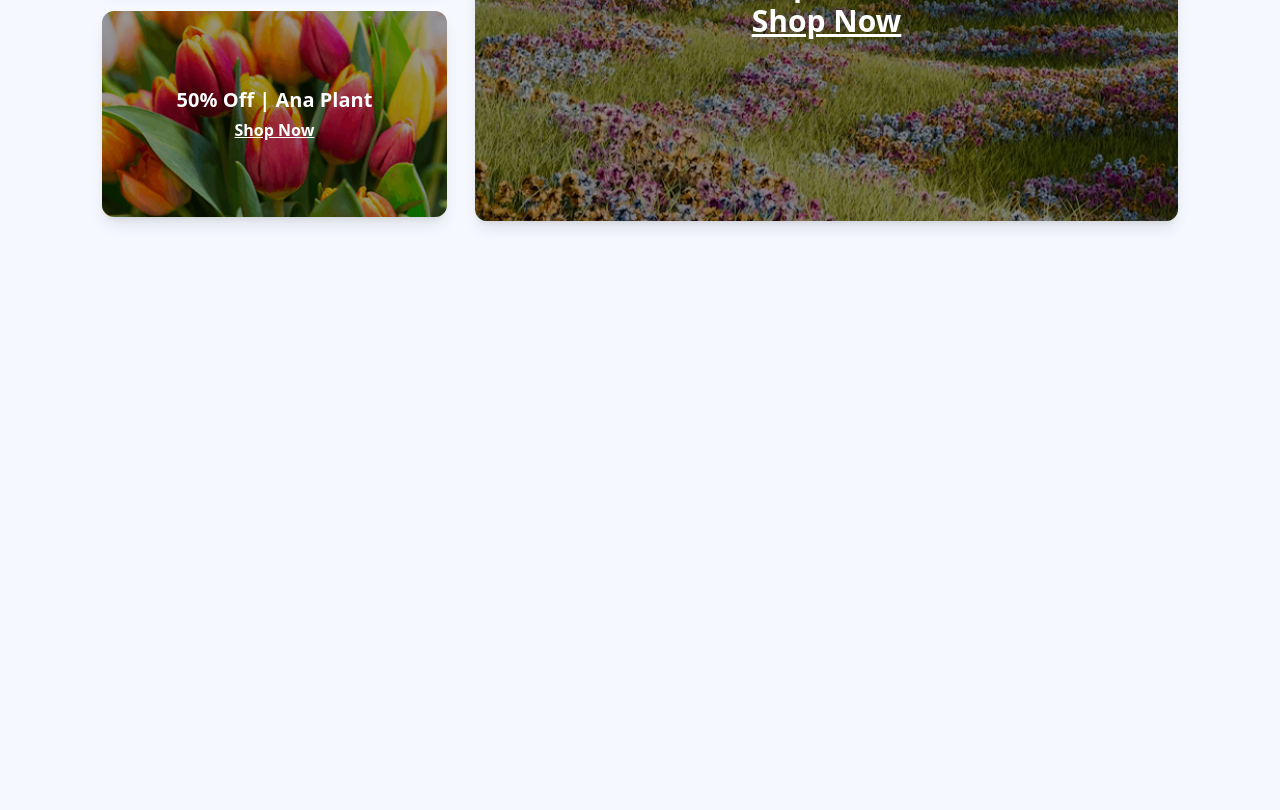
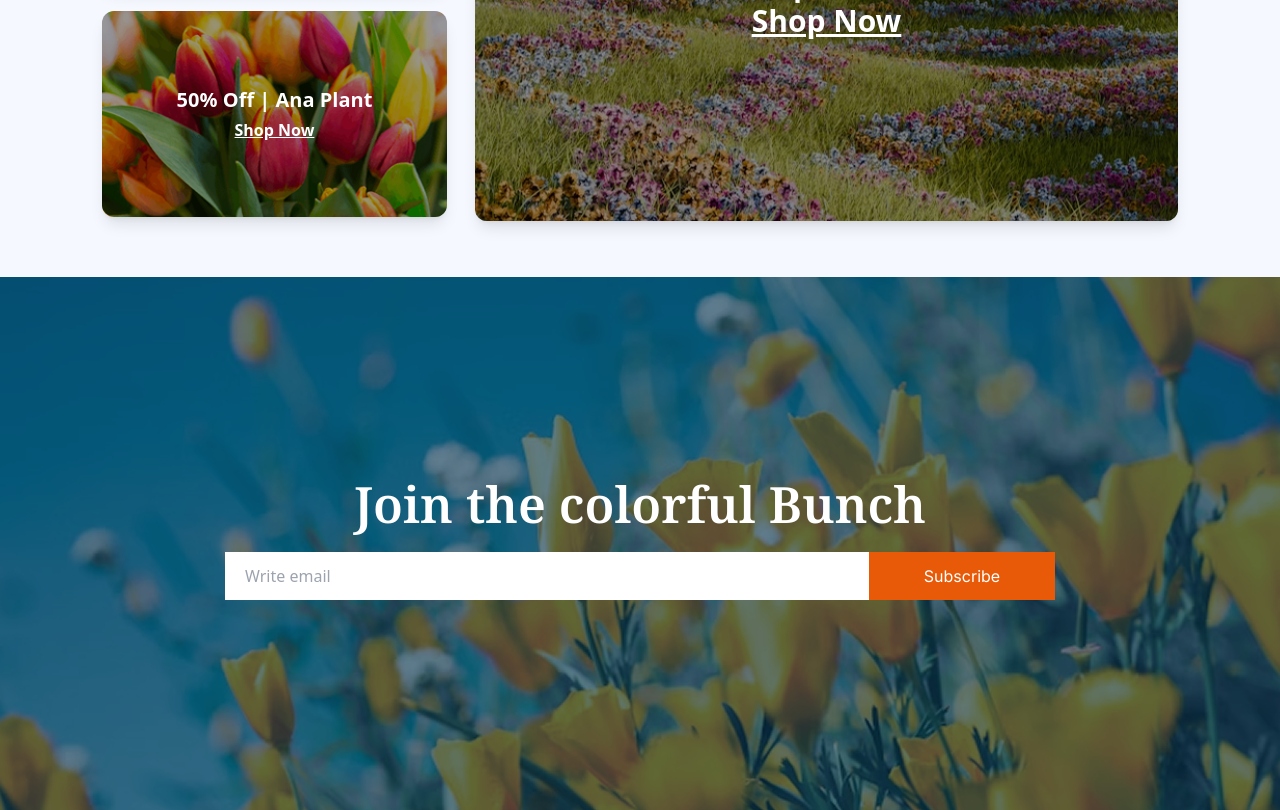
Before and after one commit to Fataharul/flower-market, a plain HTML site: page index.html in a window 1280 px wide. Shown: the part 3138-3948 px from the top of the page. Before the commit the page ends 3415 px from the top, so only its background shows below. Drawn offline with nearby package versions, Linux system fonts and the light colour scheme.

Commit message:
Added Join Us Section

```diff
--- a/index.html
+++ b/index.html
@@ -354,6 +354,33 @@
           </div>
         </div>
       </section>
+      <section
+        class="relative mx-auto flex flex-col justify-center items-center w-full text-center h-[276px] mt-14 overflow-hidden py-10 lg:py-0 lg:h-[533px]"
+      >
+        <div
+          class="absolute inset-0 bg-[url('/assets/news-letter-bg.png')] bg-cover bg-center z-0"
+        ></div>
+
+        <div class="absolute inset-0 bg-[#07334F]/40 z-10"></div>
+
+        <div class="relative z-20 px-4">
+          <h2 class="font-noto text-2xl text-white mb-8 lg:text-[50px]">
+            Join the colorful Bunch
+          </h2>
+          <div class="flex justify-center">
+            <input
+              type="email"
+              placeholder="Write email"
+              class="px-5 py-3 h-12 w-[218px] focus:outline-none focus:ring-2 focus:ring-[#E95A08] lg:w-[644px]"
+            />
+            <button
+              class="font-inter text-white text-base h-12 w-[103px] bg-[#E95A08] hover:bg-orange-500 transition-colors lg:w-[186px]"
+            >
+              Subscribe
+            </button>
+          </div>
+        </div>
+      </section>
     </main>
   </body>
 </html>
```
